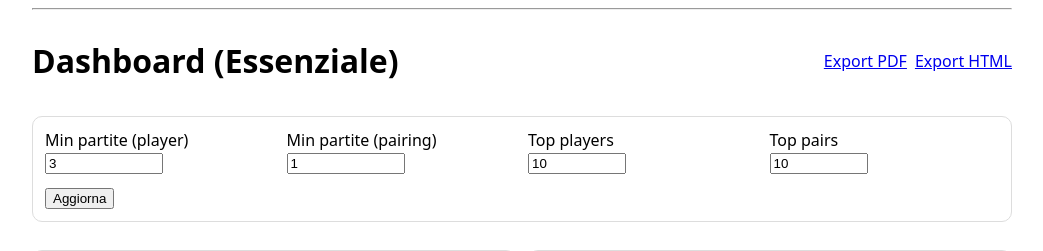
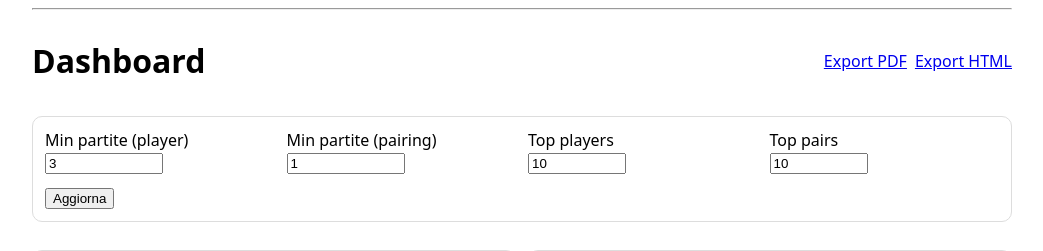
Before and after one commit to frpnz/commander-tracker, a FastAPI app: page /dashboard_mini in a window 1280 px wide. Shown: the part 46-297 px from the top of the page, without its empty margins (118-1161 px from the left). Run offline with FastAPI, Linux system fonts and the light colour scheme; data that the repository does not hold is empty.

```diff
--- a/templates/dashboard_mini.html
+++ b/templates/dashboard_mini.html
@@ -2,7 +2,7 @@
 {% block content %}
 
 <div style="display:flex; align-items:center; justify-content:space-between;">
-  <h1>Dashboard (Essenziale)</h1>
+  <h1>Dashboard</h1>
 
   <div style="display:flex; align-items:center; gap:8px;">
     <a href="/dashboard_mini.pdf{{ '?' + request.query_string.decode() if request.query_string else '' }}"
```
Also changed, not shown: 1 other file.
